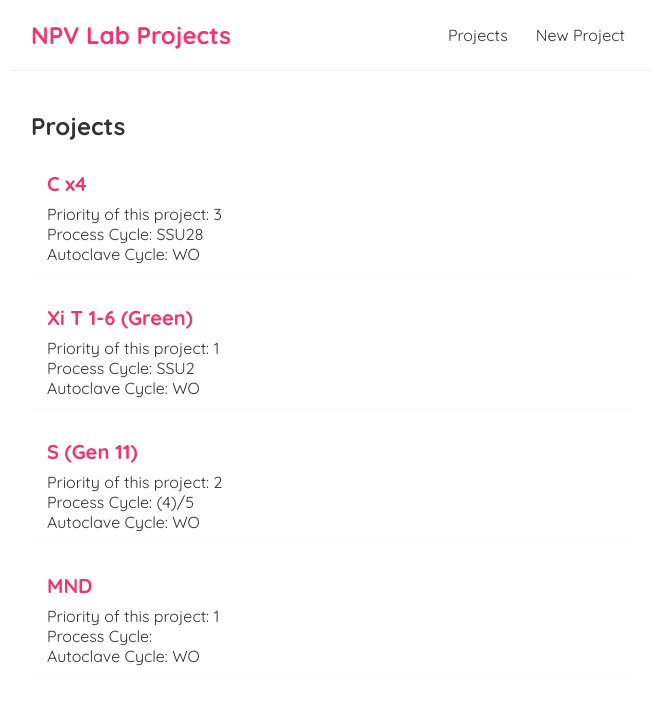
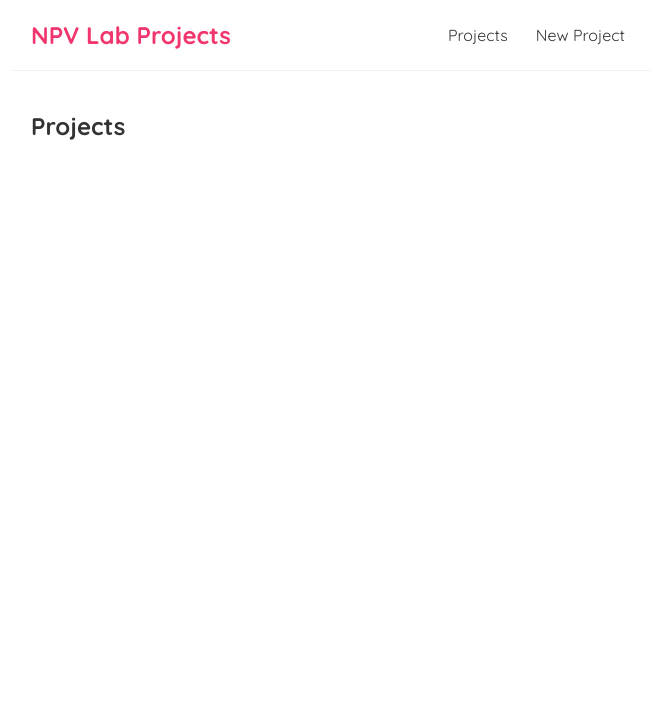
Before and after one commit to aria-abad/smart-board, a React (Create React App) app: page / in a window 1280 px wide. Shown: the top 704 px of the page, without its empty margins (309-965 px from the left). Built offline with nearby package versions, Linux system fonts and the light colour scheme; data requests are answered from the project's data file.

Commit message:
preparing the table to show in the main window

```diff
--- a/data/db.json
+++ b/data/db.json
@@ -3,8 +3,8 @@
     {
       "id": 1,
       "priority": 3,
+      "instrument": "C x4",
       "cycle": "SSU28",
-      "instrument": "C x4",
       "autoclave": "WO",
       "soakCompletion": "",
       "medisafeCompletion": "",
@@ -15,8 +15,8 @@
     {
       "id": 2,
       "priority": 1,
+      "instrument": "Xi T 1-6 (Green)",
       "cycle": "SSU2",
-      "instrument": "Xi T 1-6 (Green)",
       "autoclave": "WO",
       "soakCompletion": "",
       "medisafeCompletion": "",
@@ -27,22 +27,14 @@
     {
       "id": 3,
       "priority": 2,
+      "instrument": "S (Gen 11)",
       "cycle": "(4)/5",
-      "instrument": "S (Gen 11)",
       "autoclave": "WO",
       "soakCompletion": "",
       "medisafeCompletion": "",
       "autoclaveCompletion": "",
       "note": "waiting for pickup",
       "contact": "David M."
-    },
-    {
-      "instrument": "MND",
-      "priority": "1",
-      "autoclave": "WO",
-      "contact": "Aparna",
-      "note": "Half manual, half automation",
-      "id": 4
     }
   ]
 }
--- a/src/components/ProjectList.js
+++ b/src/components/ProjectList.js
@@ -3,17 +3,20 @@ import { Link } from 'react-router-dom'
 
 export default function ProjectList({ projects }) {
     return (
-        <div className="project-list">
-            {projects.map(project => (
-                <div className="project-preview" key={project.id}>
-                    <Link to={`/projects/${project.id}`}>
-                        <h3>{ project.instrument }</h3>
-                    </Link>
-                    <p>Priority of this project: { project.priority}</p>
-                    <p>Process Cycle: { project.cycle }</p>
-                    <p>Autoclave Cycle: { project.autoclave }</p>
-                </div>
-            ))}
+        // <div className="project-list">
+        //     {projects.map(project => (
+        //         <div className="project-preview" key={project.id}>
+        //             <Link to={`/projects/${project.id}`}>
+        //                 <h3>{ project.instrument }</h3>
+        //             </Link>
+        //             <p>Priority of this project: { project.priority}</p>
+        //             <p>Process Cycle: { project.cycle }</p>
+        //             <p>Autoclave Cycle: { project.autoclave }</p>
+        //         </div>
+        //     ))}
+        // </div>
+        <div>
+
         </div>
     )
 }
--- /dev/null
+++ b/src/components/columns.js
@@ -0,0 +1,3 @@
+export const COLUMNS = [
+
+]
```
